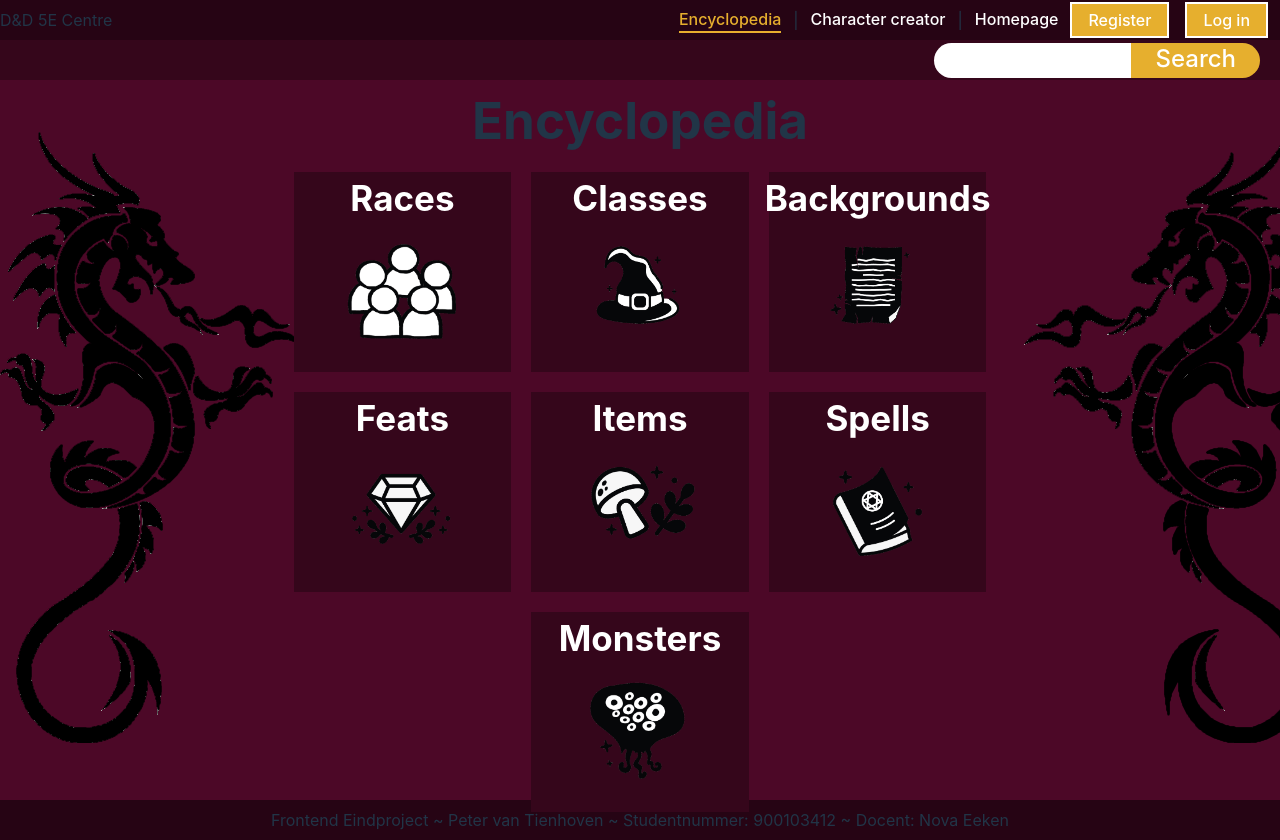
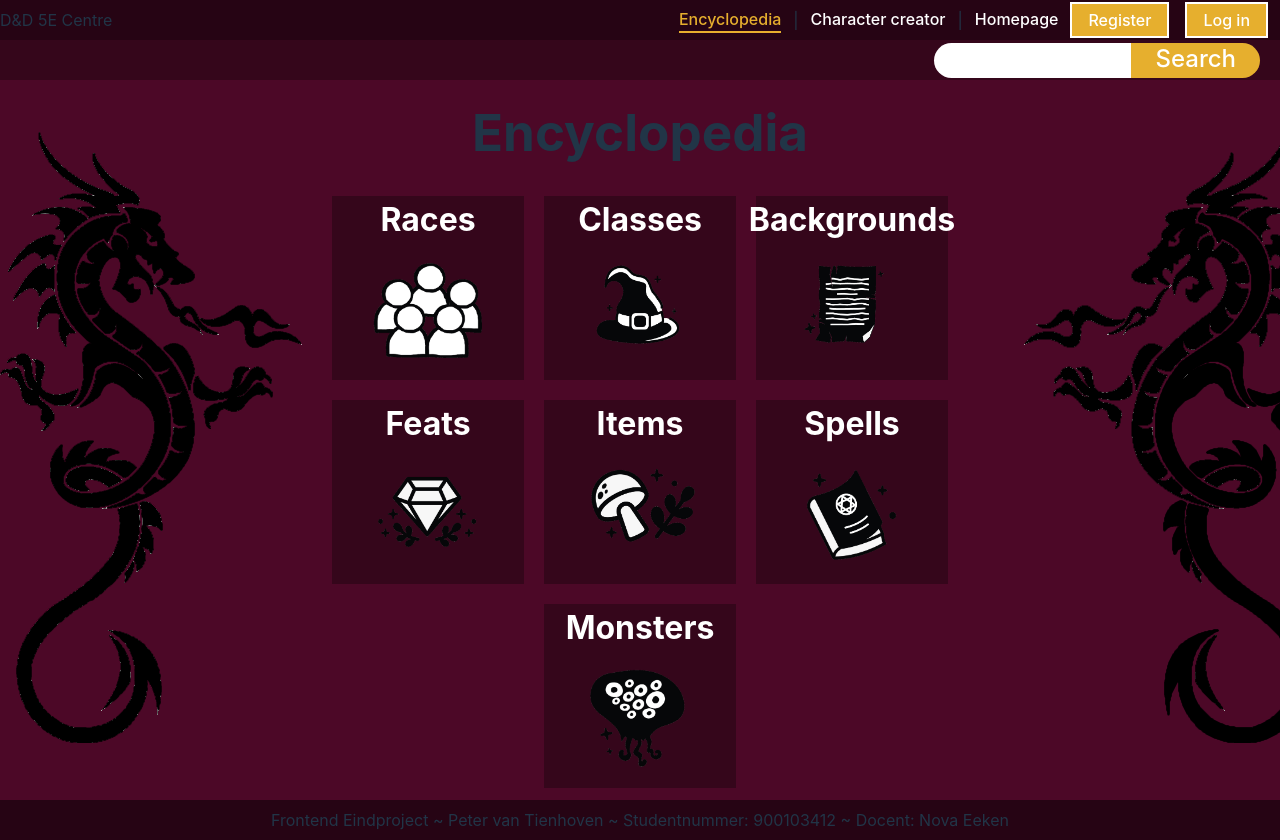
Before and after one commit to Tenoven/Eindopdracht_frontend_02-2024, a React (Vite) app: page /encyclopedia in a window 1280 px wide. Shown: the top 840 px of the page. Built offline with nearby package versions, Linux system fonts and the light colour scheme.

Commit message:
details added

```diff
--- a/src/components/ecyclopediaTile/encyclopediaTile.css
+++ b/src/components/ecyclopediaTile/encyclopediaTile.css
@@ -2,14 +2,15 @@
     display: flex;
     flex-direction: column;
     background-color: #35061B;
-    width: 17vw;
+    width: 15vw;
     align-content: center;
     align-items: center;
-    height: 25vh;
+    height: 23vh;
 }
 
 h2 {
     align-content: center;
+    font-size: xx-large;
     color: white;
 }
 
--- a/src/pages/encyclopediaPage/encyclopediaPage.jsx
+++ b/src/pages/encyclopediaPage/encyclopediaPage.jsx
@@ -20,12 +20,12 @@
                     <h1>Encyclopedia</h1>
                     <article className="encyclopediaBody">
                         <EncyclopediaTile title="Races" image={raceimg} imageAlt="image of people in a circle" linkPage=""/>
-                        <EncyclopediaTile title="Classes" image={classesimg} imageAlt="" linkPage=""/>
-                        <EncyclopediaTile title="Backgrounds" image={backgroundimg} imageAlt="" linkPage="" />
-                        <EncyclopediaTile title="Feats" image={featsimg} imageAlt="" linkPage="" />
-                        <EncyclopediaTile title="Items" image={itemimg} imageAlt="" linkPage="" />
-                        <EncyclopediaTile title="Spells" image={spellsimg} imageAlt="" linkPage="" />
-                        <EncyclopediaTile title="Monsters" image={monsterimg} imageAlt="" linkPage="" />
+                        <EncyclopediaTile title="Classes" image={classesimg} imageAlt="image of a wizards hat" linkPage=""/>
+                        <EncyclopediaTile title="Backgrounds" image={backgroundimg} imageAlt="image of a piece of paper" linkPage="" />
+                        <EncyclopediaTile title="Feats" image={featsimg} imageAlt="image of a diamond" linkPage="" />
+                        <EncyclopediaTile title="Items" image={itemimg} imageAlt="image of a mushroom and a twig" linkPage="" />
+                        <EncyclopediaTile title="Spells" image={spellsimg} imageAlt="image of a spellbook" linkPage="" />
+                        <EncyclopediaTile title="Monsters" image={monsterimg} imageAlt="image of a monster with multiple eyes" linkPage="" />
                     </article>
                 </main>
             </BasicDragonBackground>
```
